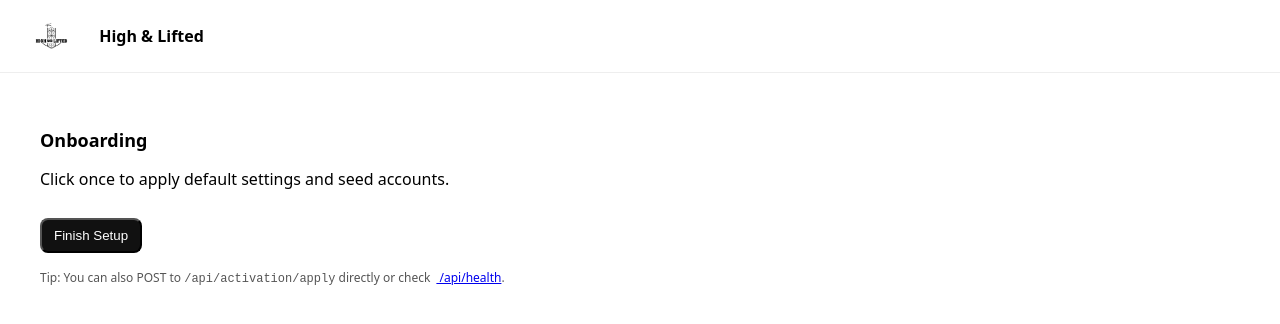
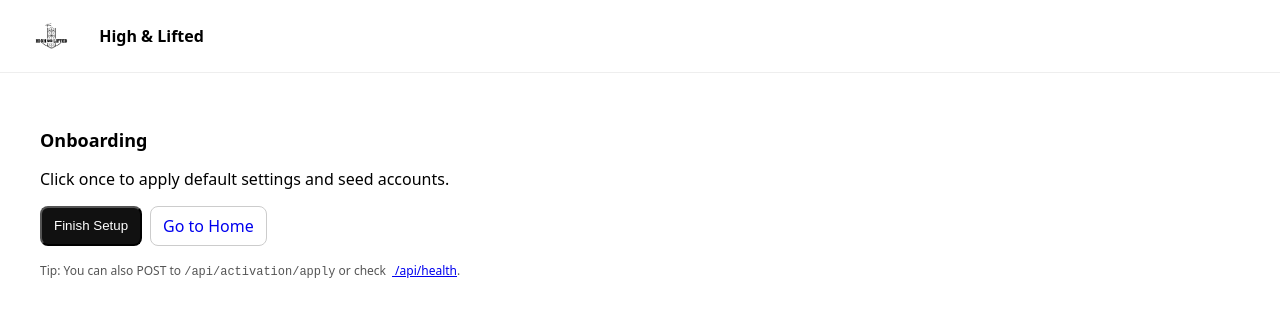
Before and after one commit to patrickd-highandlifted777/high-and-lifted, a Next.js app: page /onboarding in a window 1280 px wide. Shown: the top 324 px of the page. Built offline with nearby package versions, Linux system fonts and the light colour scheme.

Commit message:
Update page.tsx

```diff
--- a/app/onboarding/page.tsx
+++ b/app/onboarding/page.tsx
@@ -1,5 +1,6 @@
 "use client";
 import React from "react";
+import { useRouter } from "next/navigation";
 
 async function withTimeout<T>(p: Promise<T>, ms = 20000) {
   return Promise.race([
@@ -11,6 +12,7 @@ async function withTimeout<T>(p: Promise<T>, ms = 20000) {
 export default function Onboarding() {
   const [status, setStatus] = React.useState<"idle"|"running"|"ok"|"error">("idle");
   const [message, setMessage] = React.useState<string>("");
+  const router = useRouter();
 
   async function finish() {
     setStatus("running");
@@ -24,6 +26,7 @@ export default function Onboarding() {
       const j = await res.json();
       setStatus("ok");
       setMessage(`Activation complete. Org ID: ${j?.organisation_id || "unknown"}`);
+      setTimeout(() => router.push("/"), 1500); // <-- auto-redirect
     } catch (e: any) {
       setStatus("error");
       setMessage(e?.message || "Activation failed");
@@ -35,26 +38,34 @@ export default function Onboarding() {
       <h2 style={{fontSize:18, fontWeight:600}}>Onboarding</h2>
       <p>Click once to apply default settings and seed accounts.</p>
 
+      <div style={{display:"flex", gap:8, marginTop:12}}>
         <button
           onClick={finish}
           disabled={status === "running"}
           style={{
-          marginTop:12, padding:"8px 12px", borderRadius:8,
+            padding:"8px 12px", borderRadius:8,
             background: status === "running" ? "#999" : "#111",
             color:"#fff", cursor: status === "running" ? "not-allowed" : "pointer"
           }}
         >
           {status === "running" ? "Working…" : "Finish Setup"}
         </button>
+        <a
+          href="/"
+          style={{padding:"8px 12px", borderRadius:8, border:"1px solid #ccc", textDecoration:"none"}}
+        >
+          Go to Home
+        </a>
+      </div>
 
       <div style={{marginTop:12, fontSize:14}}>
         {status === "running" && <span>⏳ {message}</span>}
-        {status === "ok" && <span>✅ {message}</span>}
+        {status === "ok" && <span>✅ {message} — redirecting…</span>}
         {status === "error" && <span>❌ {message}</span>}
       </div>
 
       <div style={{marginTop:16, fontSize:12, color:"#555"}}>
-        Tip: You can also POST to <code>/api/activation/apply</code> directly or check
+        Tip: You can also POST to <code>/api/activation/apply</code> or check
         <a href="/api/health" style={{marginLeft:6, textDecoration:"underline"}}> /api/health</a>.
       </div>
     </main>
```
Lines whose indentation alone changed are shown as unchanged.
